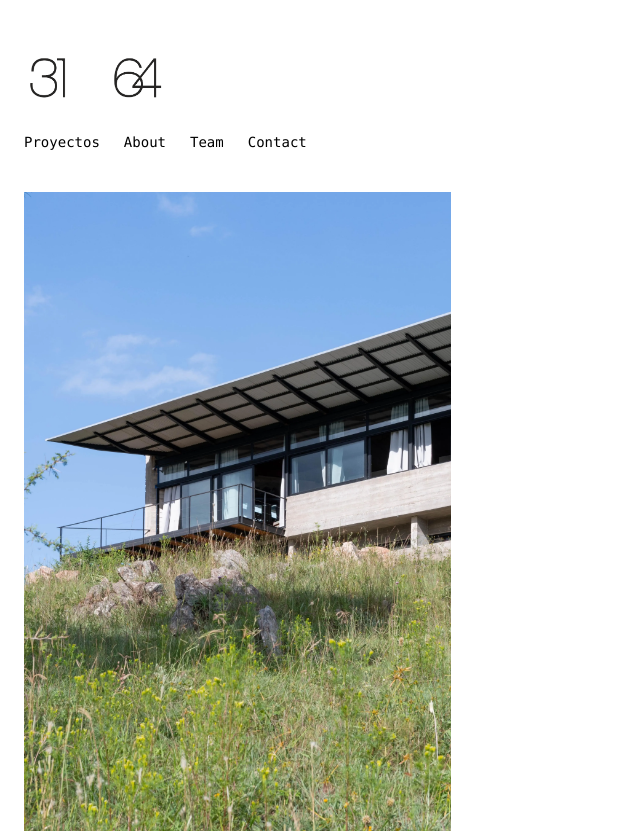
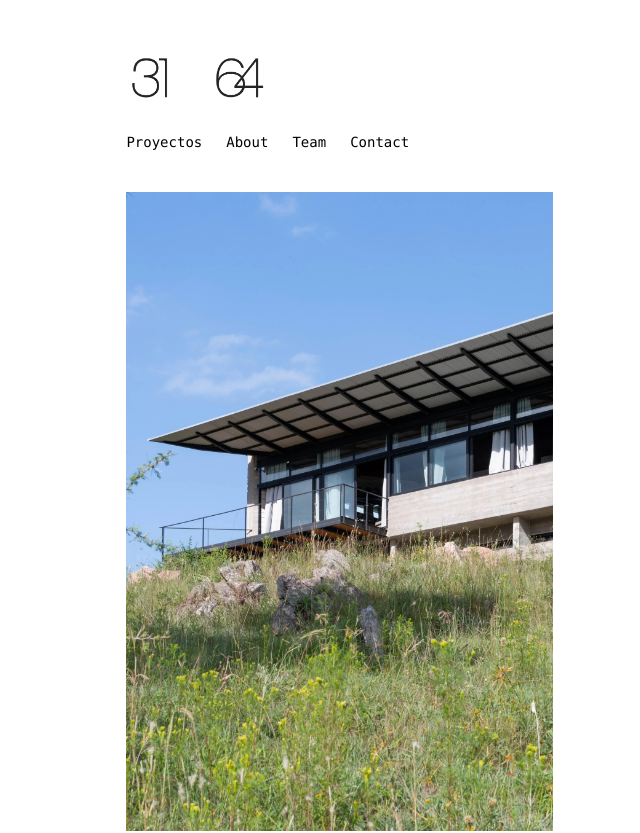
Before and after one commit to lalipognante/portfolio-3164-estudio, a Next.js app: page / in a window 1280 px wide. Shown: the top 833 px of the page, without its empty margins (0-640 px from the left). Built offline with nearby package versions, Linux system fonts and the light colour scheme.

Commit message:
Update globals.css

```diff
--- a/app/globals.css
+++ b/app/globals.css
@@ -4,6 +4,7 @@
 
 header , main {
     margin-left: 8vw;
+    margin-rigth: 8vw;
 }
 
 .proyecto-container {
@@ -46,7 +47,7 @@ header , main {
       margin-top: 10px;
     }
 
-    header , main {
+    /*header , main {
       margin-left: 0;
-    }
+    }*/
   }
```
